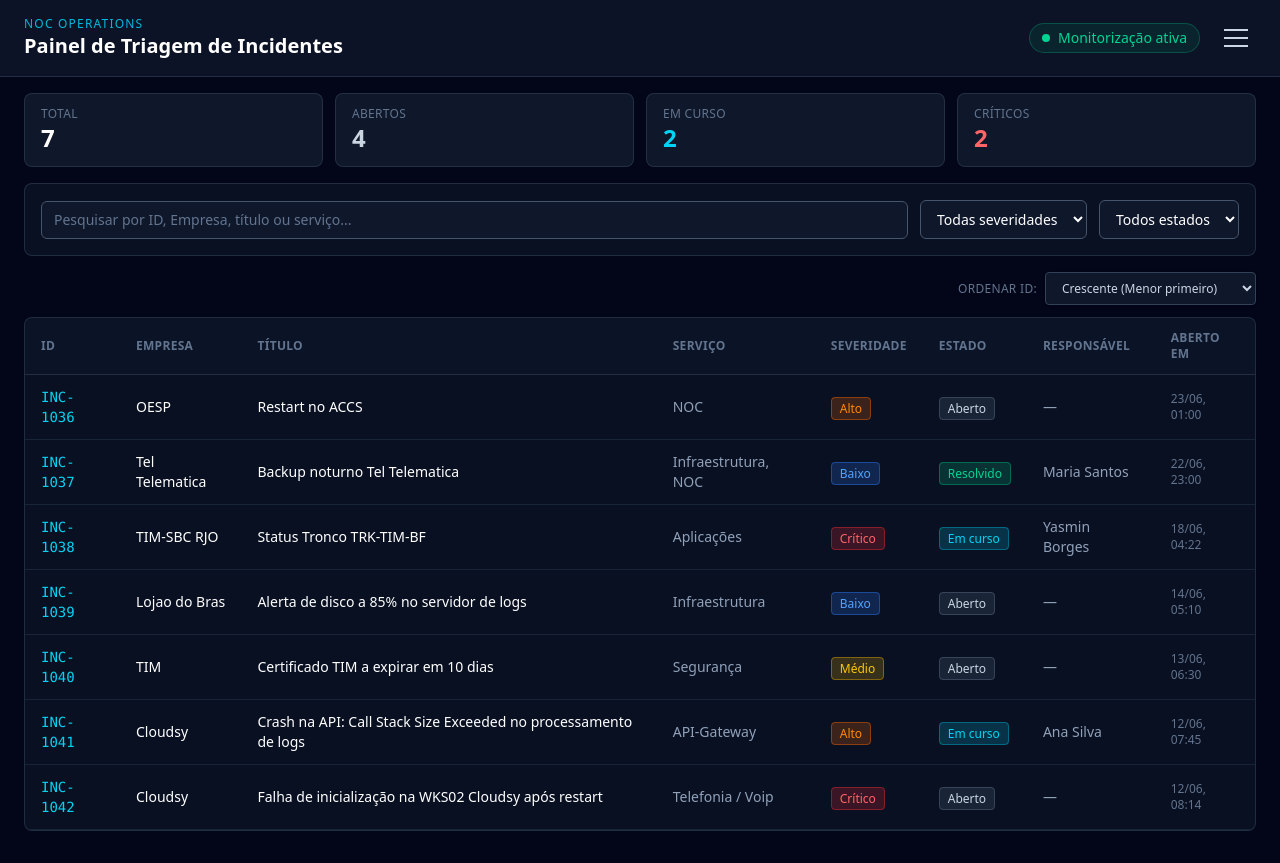
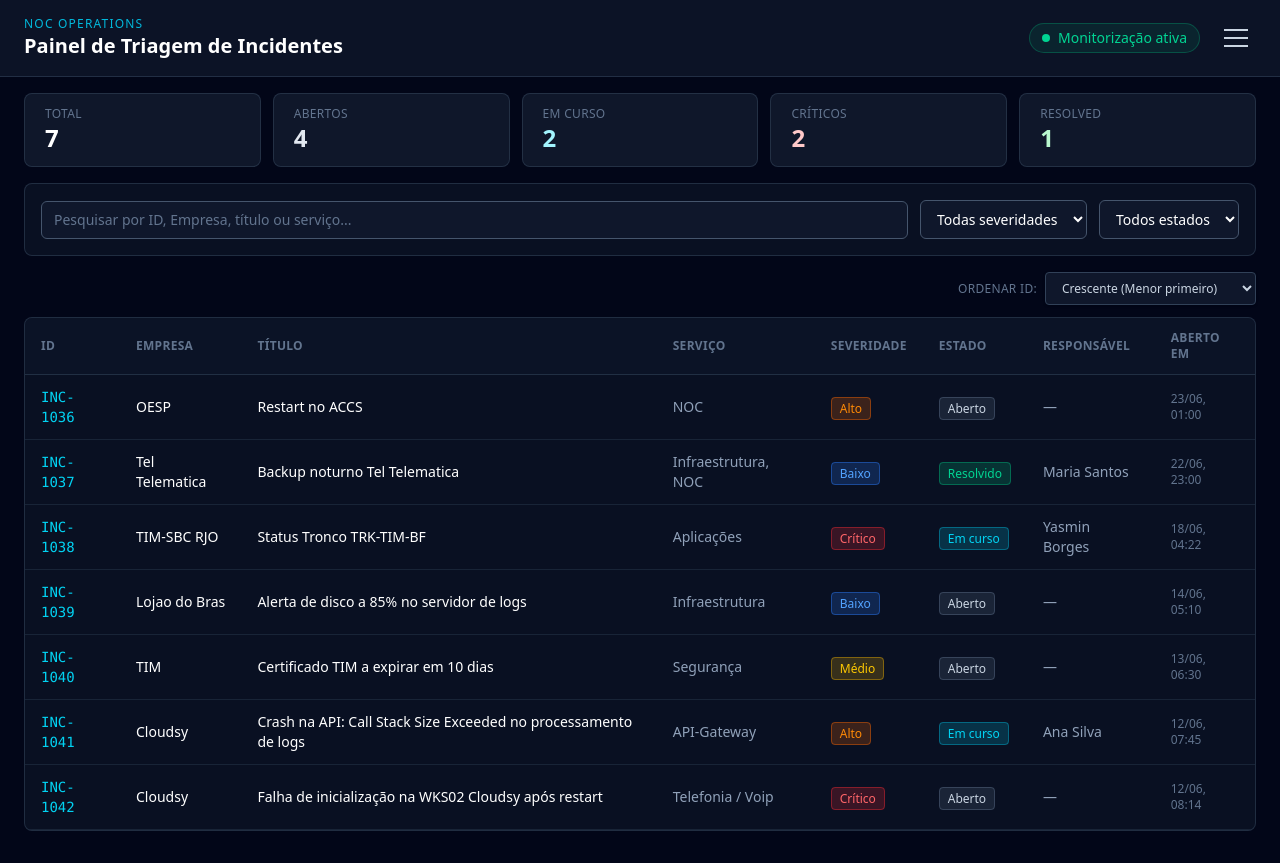
Before and after one commit to CarvalhoSystems/Transicao-NOC-DEV, a React (Vite) app: page / in a window 1280 px wide. Built offline with nearby package versions, Linux system fonts and the light colour scheme.

Commit message:
adicionado o resolved

```diff
--- a/src/components/StatsBar.jsx
+++ b/src/components/StatsBar.jsx
@@ -6,27 +6,33 @@ function StatsBar({ incidents }) {
   const openCount = incidents.filter((i) => i.status === 'open').length
   const inProgressCount = incidents.filter((i) => i.status === 'in_progress').length
   const criticalCount = incidents.filter((i) => i.severity === 'critical').length
+  const resolvedIncidents = incidents.filter(
+    (i) => i.status === "resolved",
+  ).length;
 
   const cards = [
-    { label: 'Total', value: incidents.length, color: 'text-white' },
-    { label: 'Abertos', value: openCount, color: 'text-slate-300' },
-    { label: 'Em curso', value: inProgressCount, color: 'text-cyan-400' },
-    { label: 'Críticos', value: criticalCount, color: 'text-red-400' },
-  ]
+    { label: "Total", value: incidents.length, color: "text-white" },
+    { label: "Abertos", value: openCount, color: "text-slate-200" },
+    { label: "Em curso", value: inProgressCount, color: "text-cyan-200" },
+    { label: "Críticos", value: criticalCount, color: "text-red-200" },
+    { label: "resolved", value: resolvedIncidents, color: "text-green-200" },
+  ];
 
   return (
-    <section className="mx-auto grid max-w-7xl grid-cols-2 gap-3 px-6 py-4 sm:grid-cols-4">
+    <section className="mx-auto grid max-w-7xl grid-cols-2 gap-3 px-6 py-4 sm:grid-cols-3 lg:grid-cols-5">
       {cards.map((card) => (
         <div
           key={card.label}
-          className="rounded-lg border border-slate-700/60 bg-slate-800/50 px-4 py-3"
+          className="rounded-lg border border-slate-700/60 bg-slate-800/50 px-5 py-3 odd:last:col-span-2 sm:odd:last:col-span-1"
         >
-          <p className="text-xs uppercase tracking-wide text-slate-500">{card.label}</p>
+          <p className="text-xs uppercase tracking-wide text-slate-500">
+            {card.label}
+          </p>
           <p className={`text-2xl font-bold ${card.color}`}>{card.value}</p>
         </div>
       ))}
     </section>
-  )
+  );
 }
 
 export default StatsBar
```
